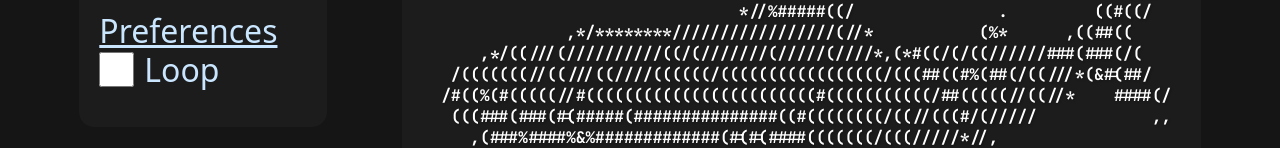
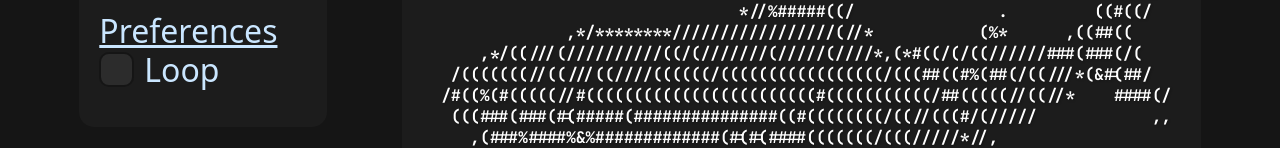
Before and after one commit to Kolpixx/shonk-generator, a React (Vite) app: page / in a window 1280 px wide. Shown: the part 343-491 px from the top of the page. Built offline with nearby package versions, Linux system fonts and the light colour scheme; a web font is replaced by a local one.

Commit message:
replace HTML checkbox input with custom Checkbox component

```diff
--- /dev/null
+++ b/src/components/Checkbox/Checkbox.css
@@ -0,0 +1,11 @@
+.checkbox {
+    width: 35px;
+    height: 35px;
+    background-color: var(--background-2);
+    border: 2px solid var(--background);
+    border-radius: 10px;
+}
+
+.checkbox[data-checked=true] {
+    background-color: var(--green);
+}
--- /dev/null
+++ b/src/components/Checkbox/Checkbox.jsx
@@ -0,0 +1,19 @@
+import './Checkbox.css'
+import { useEffect, useState } from "react"
+import { accentColor } from "../../consts";
+import { Check } from "lucide-react";
+import { updateShonk } from '../../utils';
+
+export default function Checkbox({ defaultValue }) {
+    const [enabled, toggleEnabled] = useState(defaultValue);
+
+    useEffect(() => {
+        updateShonk();
+    }, [enabled]);
+
+    return (
+        <div className="checkbox" id="option-loop" data-checked={enabled} onClick={() => {toggleEnabled(!enabled)}}>
+            {enabled && <Check size={32} color={accentColor} strokeWidth={1.75} />}
+        </div>
+    )
+}
--- a/src/components/Customization/Customization.jsx
+++ b/src/components/Customization/Customization.jsx
@@ -4,6 +4,7 @@ import { useState } from 'react'
 import { Plus } from 'lucide-react'
 import { accentColor } from '../../consts'
 import ColorSelector from '../ColorSelector/ColorSelector'
+import Checkbox from '../Checkbox/Checkbox'
 
 export default function Customization() {
     const [colorInputs, setColorInputs] = useState([<ColorSelector />])
@@ -21,7 +22,7 @@ export default function Customization() {
                 <h2>Preferences</h2>
                 <div id="customization-preferences-settings">
                     <div className="settings-checkbox">
-                        <input id="option-loop" type="checkbox" onChange={updateShonk}></input>
+                        <Checkbox defaultValue={false} />
                         <label for="option-loop">Loop</label>
                     </div>
                 </div>
--- a/src/utils.js
+++ b/src/utils.js
@@ -11,19 +11,17 @@ export function updateShonk() {
     const shonk = default_shonk();
     const shonkArray = shonk.split(/\r\n|\n/);
 
-    const colorAmount = document.getElementsByClassName("color-picker").length;
-
     // Get user colors
     const colors = [];
 
     Array.from(document.getElementsByClassName("color-picker")).forEach((element) => {
         colors.push(element.getAttribute("data-color"));
-        console.log("Registered color", element.getAttribute("data-color"))
+        console.log("Registered color", element.getAttribute("data-color"));
     });
 
     const split = Math.round(shonkArray.length / colors.length);
 
-    if (document.getElementById("option-loop").checked) {
+    if (document.getElementById("option-loop").getAttribute("data-checked") === "true") {
         for (let i = 0; i < shonkArray.length; i++) {
             document.getElementById(`preview-line-${i}`).style.color = colors[i % colors.length];
         }
```
